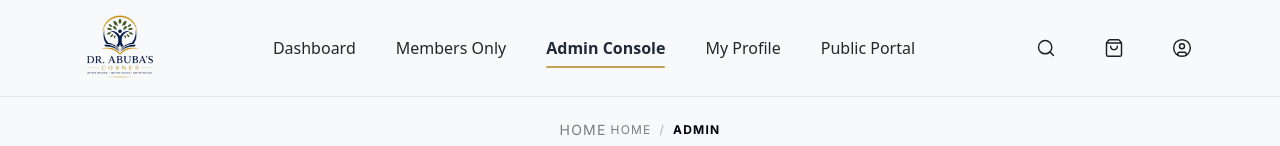
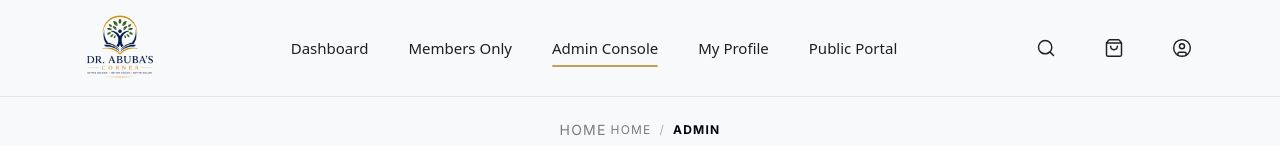
Before and after one commit to klmayua/drabubascorner, a Next.js app: page /admin in a window 1280 px wide. Shown: the top 146 px of the page. Built offline with nearby package versions, Linux system fonts and the light colour scheme; a web font is replaced by a local one.

Commit message:
debug: direct anchor elements with inline handlers

```diff
--- a/src/components/Navbar.tsx
+++ b/src/components/Navbar.tsx
@@ -128,16 +128,20 @@ export default function Navbar() {
             {navLinks.map((link) => {
               const isActive = pathname === link.href || (pathname === '/' && link.href === '/about');
               return (
-                <Link
+                <a
                   key={link.name}
                   href={link.href}
-                  className={`relative transition-all duration-200 py-2 group font-medium ${isActive ? 'text-[#1F2937] font-semibold' : 'text-neutral-800 hover:text-[#1F2937] hover:font-semibold'}`}
+                  className="relative block py-2 text-[15px] font-medium text-[#1F1F1F] hover:text-[#1F2937] hover:font-semibold transition-all duration-200"
                 >
                   {link.name}
                   <span
-                    className={`absolute bottom-0 left-0 h-[2px] bg-[#C5A059] rounded-full transition-all duration-200 ease-out ${isActive ? 'w-full' : 'w-0 group-hover:w-full'}`}
+                    className={`absolute bottom-0 left-0 h-[2px] bg-[#C5A059] rounded-full transition-all duration-200 ease-out ${isActive ? 'w-full' : 'w-0'}`}
+                    onMouseEnter={(e) => e.currentTarget.style.width = '100%'}
+                    onMouseLeave={(e) => {
+                      if (!isActive) e.currentTarget.style.width = '0%';
+                    }}
                   />
-                </Link>
+                </a>
               );
             })}
           </div>
```
